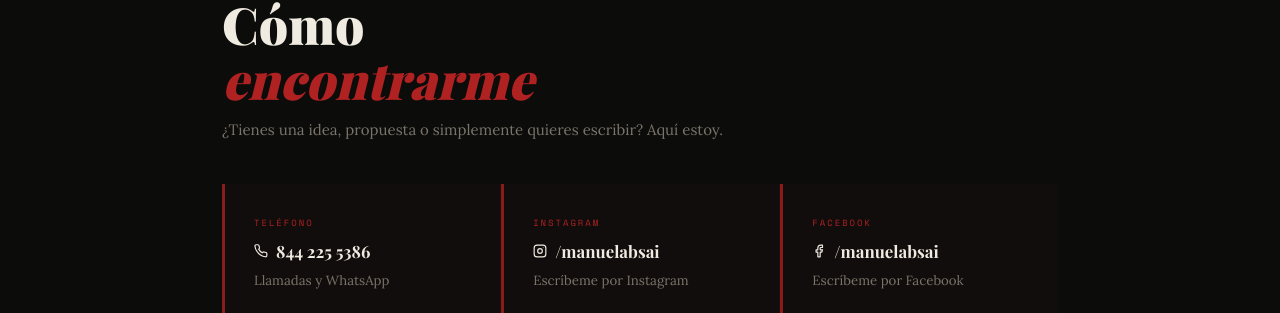
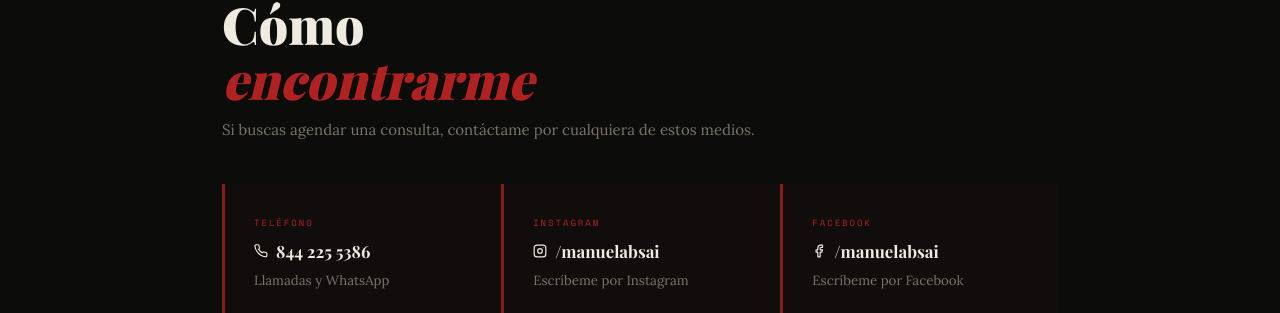
Before and after one commit to ManuelAbsai/manuelabsai.github.io, a Jekyll site: the page built from contacto.html, in a window 1280 px wide. Shown: the part 145-458 px from the top of the page. Built offline with Jekyll 4.4.1, drawn with Linux system fonts in a browser that asks for light colours; some web fonts are replaced.

Commit message:
Update contacto.html

```diff
--- a/contacto.html
+++ b/contacto.html
@@ -8,7 +8,7 @@ permalink: /contacto/
 <div class="contact-wrap">
   <div class="eyebrow">■ Contacto</div>
   <h1 class="page-title">Cómo<br /><em>encontrarme</em></h1>
-  <p class="page-sub" style="margin-top:.6rem">¿Tienes una idea, propuesta o simplemente quieres escribir? Aquí estoy.</p>
+  <p class="page-sub" style="margin-top:.6rem">Si buscas agendar una consulta, contáctame por cualquiera de estos medios.</p>
 
   <div class="contact-grid">
     <a class="contact-card" href="tel:+528442255386">
```
